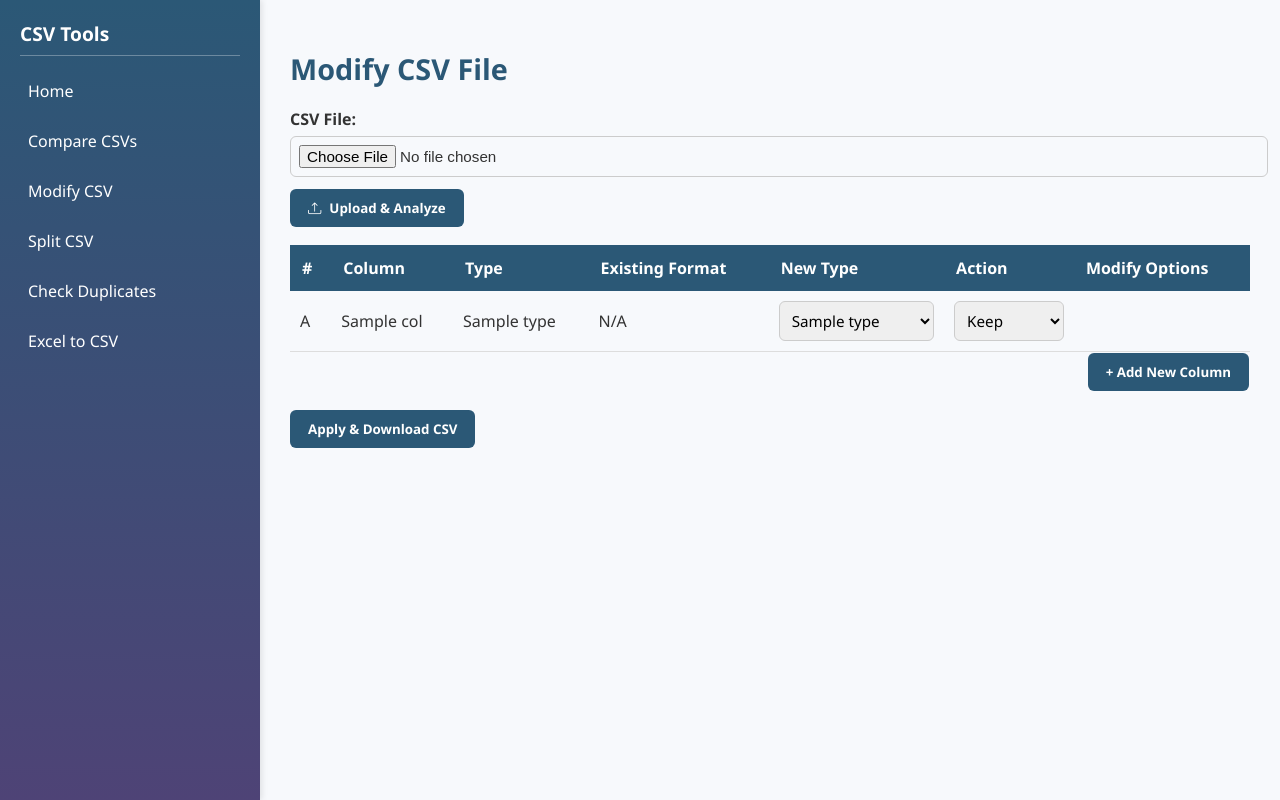
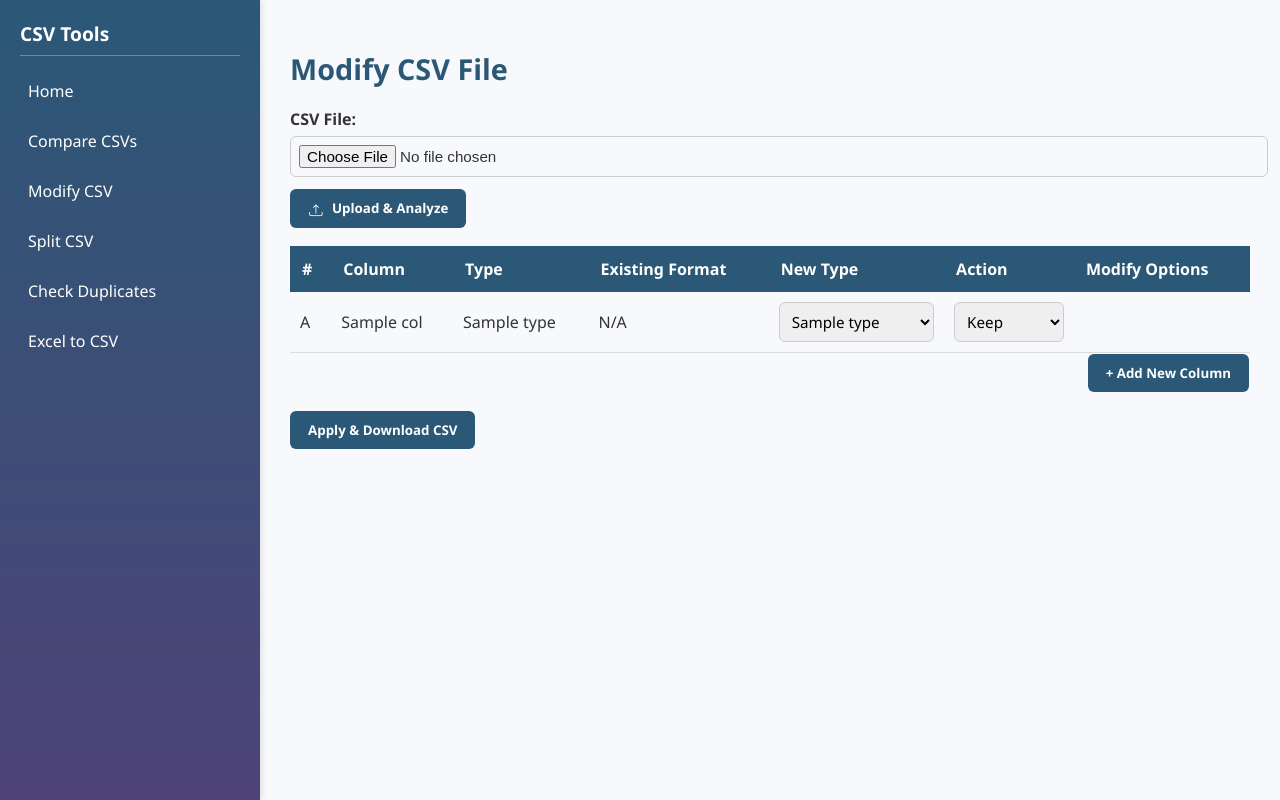
Before and after one commit to aupega/csvtools, a Flask app: template templates/modify_csv.html in a window 1280 px wide. Run offline with Flask 2, Linux system fonts and the light colour scheme; the template is opened without the code that fills it: most values are stand-ins (such as "Sample title", 1, 10 or a date in 2020).

Commit message:
Update style.css

```diff
--- a/static/style.css
+++ b/static/style.css
@@ -1,3 +1,12 @@
+.upload-btn-icon {
+  margin-right: 8px;
+  font-size: 1em;
+  width: 1.2em;
+  height: 1.2em;
+  aspect-ratio: 1/1;
+  display: inline-block;
+  vertical-align: middle;
+}
 /* Add space after icon inside Upload & Analyze button */
 .upload-btn-icon {
   margin-right: 8px;
```
